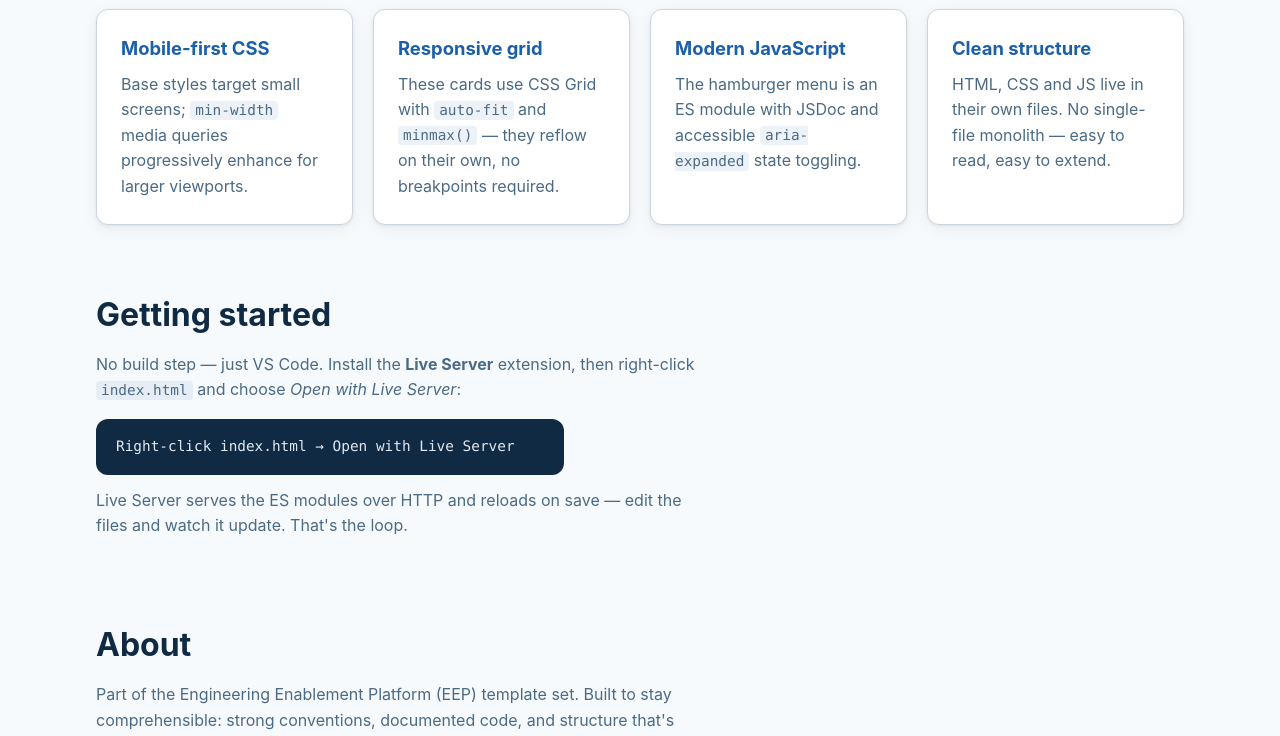
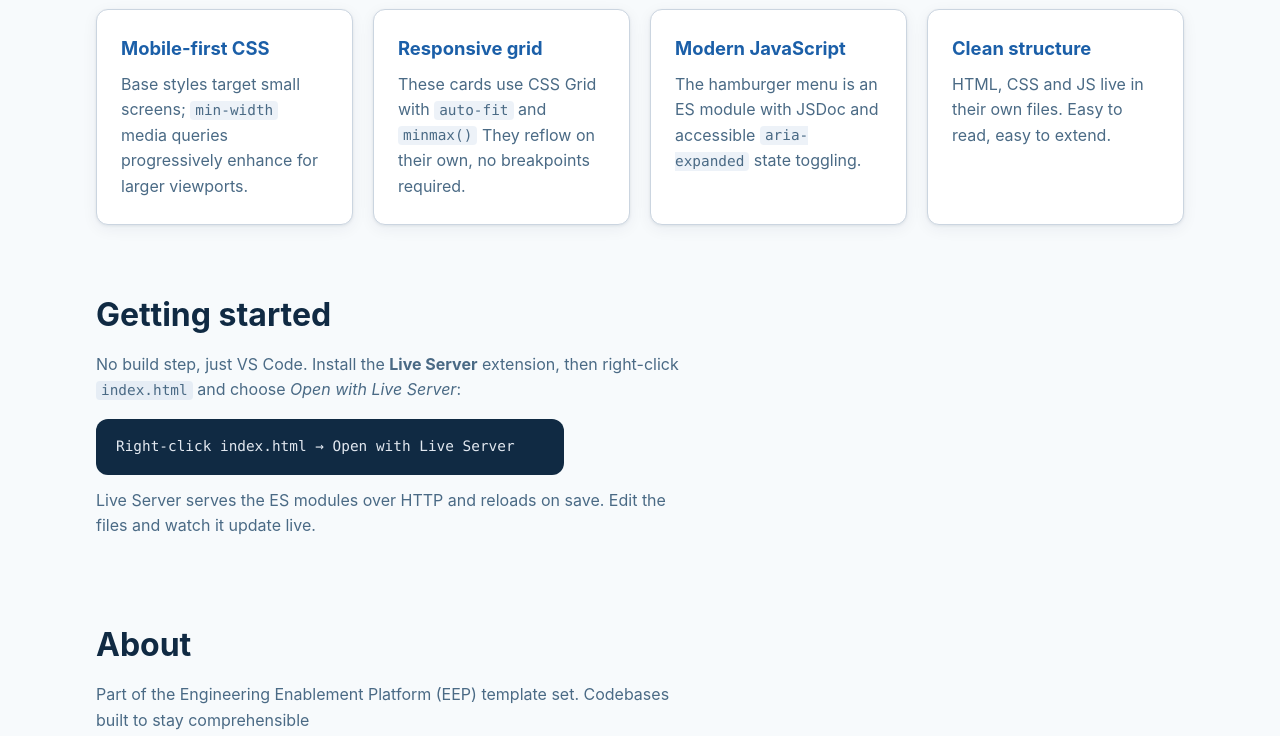
Before and after one commit to eng-enablement-platform/eep-template-web-dev-starter, a plain HTML site: page index.html in a window 1280 px wide. Shown: the part 639-1375 px from the top of the page. Drawn offline with Linux system fonts and the light colour scheme.

Commit message:
docs: update copy

```diff
--- a/index.html
+++ b/index.html
@@ -5,7 +5,7 @@
     <meta name="viewport" content="width=device-width, initial-scale=1.0" />
     <meta
       name="description"
-      content="EEP web dev starter — a clean, mobile-first HTML, CSS and JavaScript scaffold for learning and quick prototyping."
+      content="EEP web dev starter. A clean, mobile-first HTML, CSS and JavaScript scaffold for learning and quick prototyping."
     />
     <title>EEP Web Dev Starter</title>
     <link rel="icon" href="public/eep-logo-nav.svg" type="image/svg+xml" />
@@ -58,7 +58,7 @@
         <h1 class="hero__title" id="hero-title">Build fast, stay legible.</h1>
         <p class="hero__lead">
           A mobile-first HTML, CSS and JavaScript starter. No build step, no
-          framework — just clean, modern, well-documented foundations to learn
+          framework. Just clean, modern, well-documented foundations to learn
           from or launch from.
         </p>
         <a class="button" href="#getting-started">Get started</a>
@@ -78,7 +78,7 @@
             <h3 class="card__title">Responsive grid</h3>
             <p class="card__body">
               These cards use CSS Grid with <code>auto-fit</code> and
-              <code>minmax()</code> — they reflow on their own, no breakpoints
+              <code>minmax()</code> They reflow on their own, no breakpoints
               required.
             </p>
           </li>
@@ -92,8 +92,8 @@
           <li class="card">
             <h3 class="card__title">Clean structure</h3>
             <p class="card__body">
-              HTML, CSS and JS live in their own files. No single-file monolith
-              — easy to read, easy to extend.
+              HTML, CSS and JS live in their own files. Easy to read, easy to
+              extend.
             </p>
           </li>
         </ul>
@@ -108,7 +108,7 @@
           Getting started
         </h2>
         <p class="section__lead">
-          No build step — just VS Code. Install the
+          No build step, just VS Code. Install the
           <strong>Live Server</strong> extension, then right-click
           <code>index.html</code> and choose <em>Open with Live Server</em>:
         </p>
@@ -116,17 +116,16 @@
           class="code-block"
         ><code>Right-click index.html → Open with Live Server</code></pre>
         <p class="section__lead">
-          Live Server serves the ES modules over HTTP and reloads on save — edit
-          the files and watch it update. That's the loop.
+          Live Server serves the ES modules over HTTP and reloads on save. Edit
+          the files and watch it update live.
         </p>
       </section>
 
       <section class="section" id="about" aria-labelledby="about-title">
         <h2 class="section__title" id="about-title">About</h2>
         <p class="section__lead">
-          Part of the Engineering Enablement Platform (EEP) template set. Built
-          to stay comprehensible: strong conventions, documented code, and
-          structure that's accessible to engineers and newcomers alike.
+          Part of the Engineering Enablement Platform (EEP) template set.
+          Codebases built to stay comprehensible
         </p>
       </section>
     </main>
```
